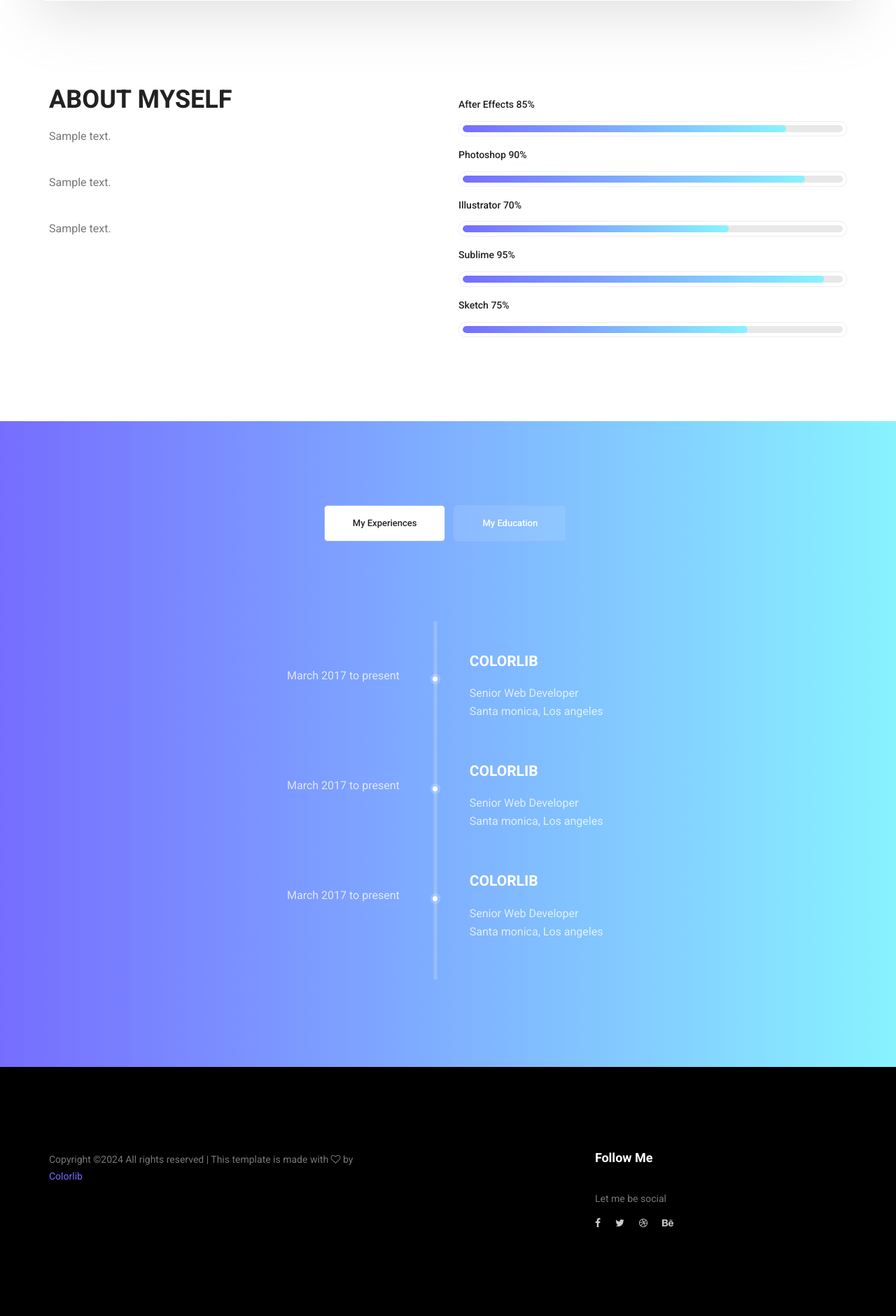
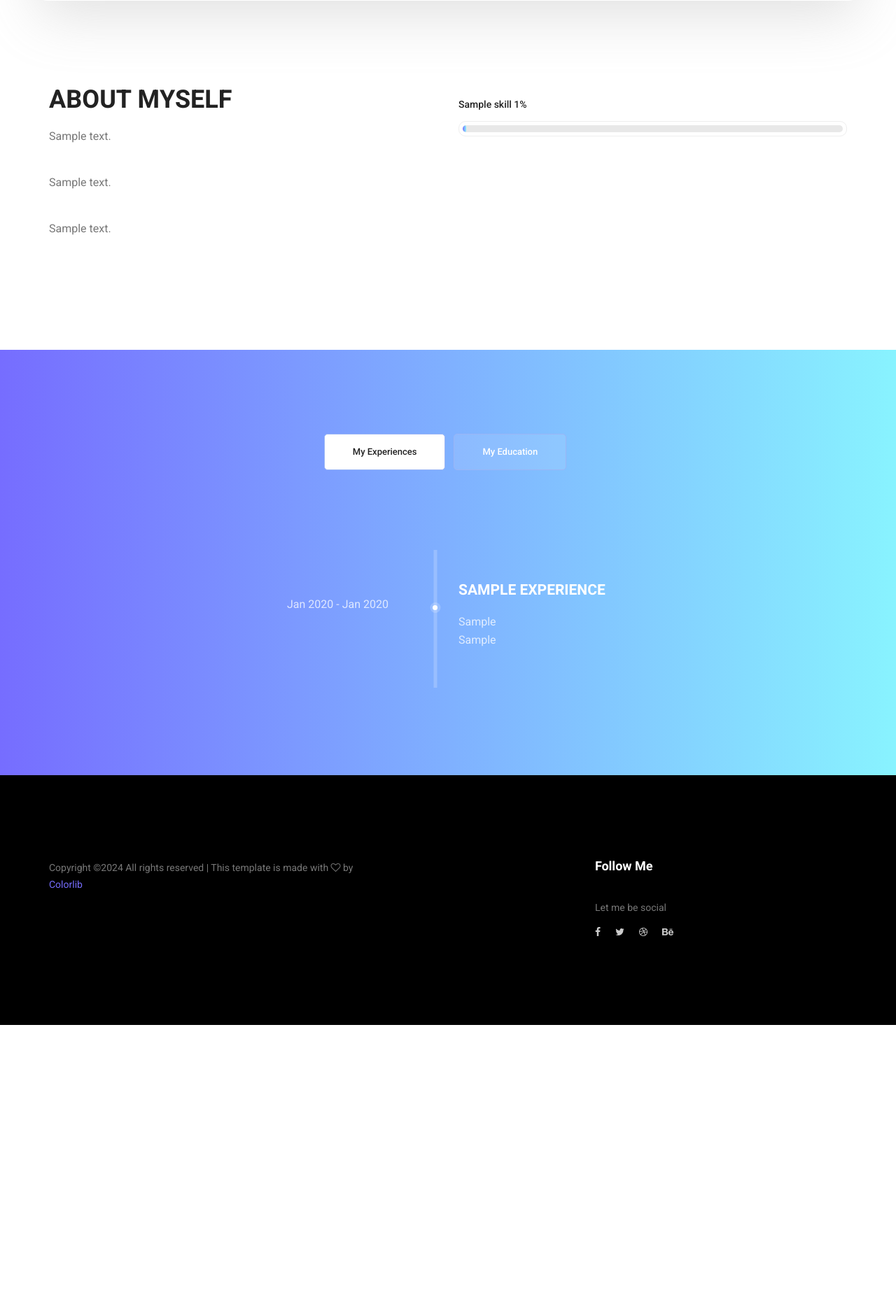
Before and after one commit to mertcolakoglu/profile-pro, a Django app: template templates/index.html in a window 1280 px wide. Shown: the part 959-2840 px from the top of the page at 70% size. After the commit the page ends 2424 px from the top, so only its background shows below. Run offline with Django 5.2, Linux system fonts and the light colour scheme; the template is opened without the code that fills it: most values are stand-ins (such as "Sample title", 1, 10 or a date in 2020); grey boxes marked "Sample" are stand-in pictures; some libraries are stand-ins or nearby versions.

Commit message:
feat: create skill settings model and experience settings model

```diff
--- a/templates/index.html
+++ b/templates/index.html
@@ -53,51 +53,21 @@
                 <div class="col-lg-6">
                     <div class="tools_expert">
                         <div class="skill_main">
+
+                            {% for skill in skills %}
+
                             <div class="skill_item">
-                                <h4>After Effects <span class="counter">85</span>%</h4>
+                                <h4> {{ skill.skill }} <span class="counter"> {{ skill.percentage }} </span>%</h4>
                                 <div class="progress_br">
                                     <div class="progress">
-                                        <div class="progress-bar" role="progressbar" aria-valuenow="85"
+                                        <div class="progress-bar" role="progressbar" aria-valuenow="{{ skill.percentage }}"
                                              aria-valuemin="0" aria-valuemax="100"></div>
                                     </div>
                                 </div>
                             </div>
-                            <div class="skill_item">
-                                <h4>Photoshop <span class="counter">90</span>%</h4>
-                                <div class="progress_br">
-                                    <div class="progress">
-                                        <div class="progress-bar" role="progressbar" aria-valuenow="90"
-                                             aria-valuemin="0" aria-valuemax="100"></div>
-                                    </div>
-                                </div>
-                            </div>
-                            <div class="skill_item">
-                                <h4>Illustrator <span class="counter">70</span>%</h4>
-                                <div class="progress_br">
-                                    <div class="progress">
-                                        <div class="progress-bar" role="progressbar" aria-valuenow="70"
-                                             aria-valuemin="0" aria-valuemax="100"></div>
-                                    </div>
-                                </div>
-                            </div>
-                            <div class="skill_item">
-                                <h4>Sublime <span class="counter">95</span>%</h4>
-                                <div class="progress_br">
-                                    <div class="progress">
-                                        <div class="progress-bar" role="progressbar" aria-valuenow="95"
-                                             aria-valuemin="0" aria-valuemax="100"></div>
-                                    </div>
-                                </div>
-                            </div>
-                            <div class="skill_item">
-                                <h4>Sketch <span class="counter">75</span>%</h4>
-                                <div class="progress_br">
-                                    <div class="progress">
-                                        <div class="progress-bar" role="progressbar" aria-valuenow="75"
-                                             aria-valuemin="0" aria-valuemax="100"></div>
-                                    </div>
-                                </div>
-                            </div>
+
+                            {% endfor %}
+
                         </div>
                     </div>
                 </div>
@@ -123,44 +93,32 @@
                 <div class="tab-content" id="myTabContent">
                     <div class="tab-pane fade show active" id="home" role="tabpanel" aria-labelledby="home-tab">
                         <ul class="list">
+                           {% for experience in experiences %}
                                 <li>
                                     <span></span>
                                     <div class="media">
                                         <div class="d-flex">
-                                        <p>March 2017 to present</p>
+                                            <p> {{ experience.start_date | date:"M Y" }} -
+                                            {% if experience.end_date %}
+                                                {{ experience.end_date | date:"M Y" }}
+                                            {% else %}
+                                                Present
+                                            {% endif %}
+                                            </p>
                                         </div>
                                         <div class="media-body">
-                                        <h4>Colorlib</h4>
-                                        <p>Senior Web Developer <br/>Santa monica, Los angeles</p>
+                                            <h4>{{ experience.company_name }}</h4>
+                                            <p> {{ experience.job_position }} <br/> {{ experience.job_location }}</p>
                                         </div>
                                     </div>
                                 </li>
-                            <li>
-                                <span></span>
-                                <div class="media">
-                                    <div class="d-flex">
-                                        <p>March 2017 to present</p>
-                                    </div>
-                                    <div class="media-body">
-                                        <h4>Colorlib</h4>
-                                        <p>Senior Web Developer <br/>Santa monica, Los angeles</p>
-                                    </div>
-                                </div>
-                            </li>
-                            <li>
-                                <span></span>
-                                <div class="media">
-                                    <div class="d-flex">
-                                        <p>March 2017 to present</p>
-                                    </div>
-                                    <div class="media-body">
-                                        <h4>Colorlib</h4>
-                                        <p>Senior Web Developer <br/>Santa monica, Los angeles</p>
-                                    </div>
-                                </div>
-                            </li>
+                            {% endfor %}
                         </ul>
                     </div>
+
+
+
+
                     <div class="tab-pane fade" id="profile" role="tabpanel" aria-labelledby="profile-tab">
                         <ul class="list">
                             <li>
@@ -175,30 +133,8 @@
                                     </div>
                                 </div>
                             </li>
-                            <li>
-                                <span></span>
-                                <div class="media">
-                                    <div class="d-flex">
-                                        <p>March 2017 to present</p>
-                                    </div>
-                                    <div class="media-body">
-                                        <h4>Colorlib</h4>
-                                        <p>Senior Web Developer <br/>Santa monica, Los angeles</p>
-                                    </div>
-                                </div>
-                            </li>
-                            <li>
-                                <span></span>
-                                <div class="media">
-                                    <div class="d-flex">
-                                        <p>March 2017 to present</p>
-                                    </div>
-                                    <div class="media-body">
-                                        <h4>Colorlib</h4>
-                                        <p>Senior Web Developer <br/>Santa monica, Los angeles</p>
-                                    </div>
-                                </div>
-                            </li>
+
+
                         </ul>
                     </div>
                 </div>
```
Also changed, not shown: mainapp/admin.py (+22 -0 lines), mainapp/models.py (+32 -2 lines), mainapp/views.py (+12 -5 lines), mainapp/migrations/0004_skillsetting_alter_generalsetting_options_and_more.py (added), mainapp/migrations/0005_experiencesetting.py (added), mainapp/migrations/0006_alter_experiencesetting_end_date_and_more.py (added), mainapp/migrations/0007_alter_experiencesetting_options.py (added). Lines whose indentation alone changed are shown as unchanged.
